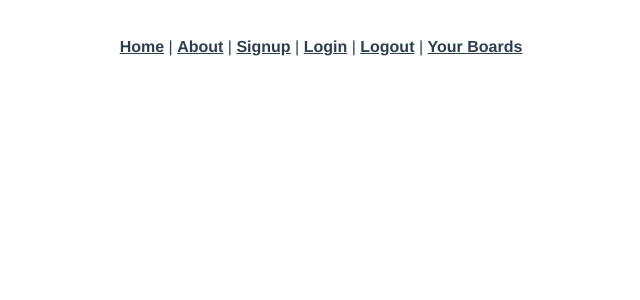
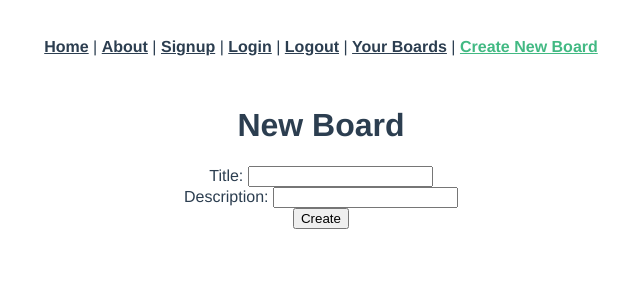
Before and after one commit to merrowragan/capstone_frontend, a Vue app: page /boards/new in a window 1280 px wide. Shown: the top 300 px of the page, without its empty margins (319-959 px from the left). Built offline with nearby package versions, Linux system fonts and the light colour scheme.

Commit message:
adds board new and updates boards show

```diff
--- a/src/App.vue
+++ b/src/App.vue
@@ -6,7 +6,9 @@
       <router-link to="/signup">Signup</router-link> |
       <router-link to="/login">Login</router-link> |
       <router-link to="/logout">Logout</router-link> |
-      <router-link to="/boards">Your Boards</router-link>
+      <router-link to="/boards">Your Boards</router-link> |
+      <router-link to="/boards/new">Create New Board</router-link>
+
     </div>
     <router-view/>
   </div>
--- a/src/router/index.js
+++ b/src/router/index.js
@@ -6,6 +6,7 @@ import Signup from "../views/Signup.vue";
 import Login from "../views/Login.vue";
 import Logout from "../views/Logout.vue";
 import BoardsIndex from "../views/BoardsIndex.vue";
+import BoardsNew from "../views/BoardsNew.vue";
 
 Vue.use(VueRouter);
 
@@ -43,6 +44,11 @@ const routes = [
     name: "boards-index",
     component: BoardsIndex,
   },
+  {
+    path: "/boards/new",
+    name: "boards-new",
+    component: BoardsNew
+  }
 ];
 
 const router = new VueRouter({
--- /dev/null
+++ b/src/views/BoardsNew.vue
@@ -0,0 +1,45 @@
+<template>
+  <div class="boards-new">
+    <div>
+    <h1>New Board</h1>
+    Title: <input type="text" v-model="title"><br>
+    Description: <input type="text" v-model="description"><br>
+    <button v-on:click="createBoard()">Create</button>
+    </div>
+
+  </div>
+</template>
+
+<style>
+</style>
+
+<script>
+import axios from "axios";
+
+export default {
+  data: function() {
+    return {
+      title: "",
+      description: "",
+      errors: []
+
+    };
+  },
+  // created: function() {},
+  methods: {
+    createBoard: function () {
+      var params = {
+        title: this.title,
+        description: this.description
+      };
+      axios.post("/api/boards", params).then(response => {
+        this.$router.push("/boards");
+      })
+      .catch(error => {
+        this.errors = error.response.data.errors;
+      });
+    }
+
+  }
+};
+</script>
```
Also changed, not shown: src/views/BoardsShow.vue (+13 -6 lines).
